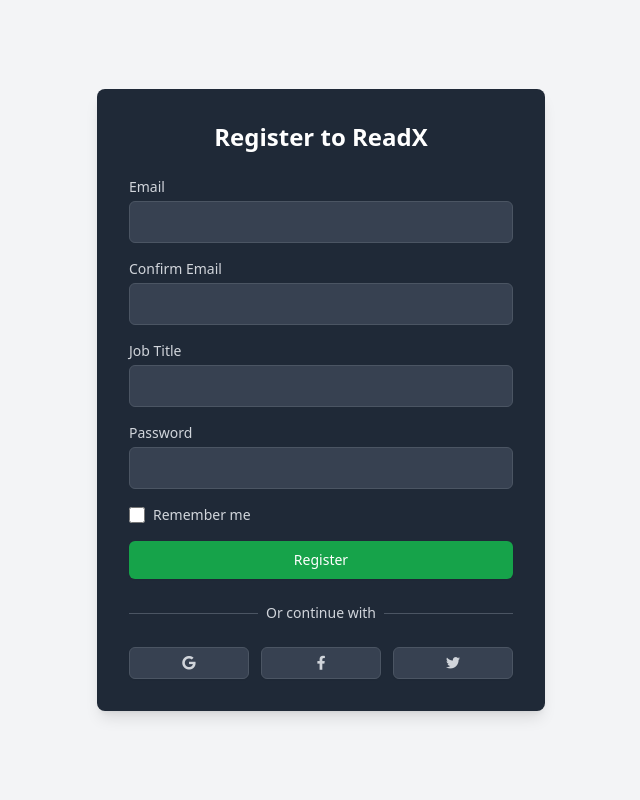
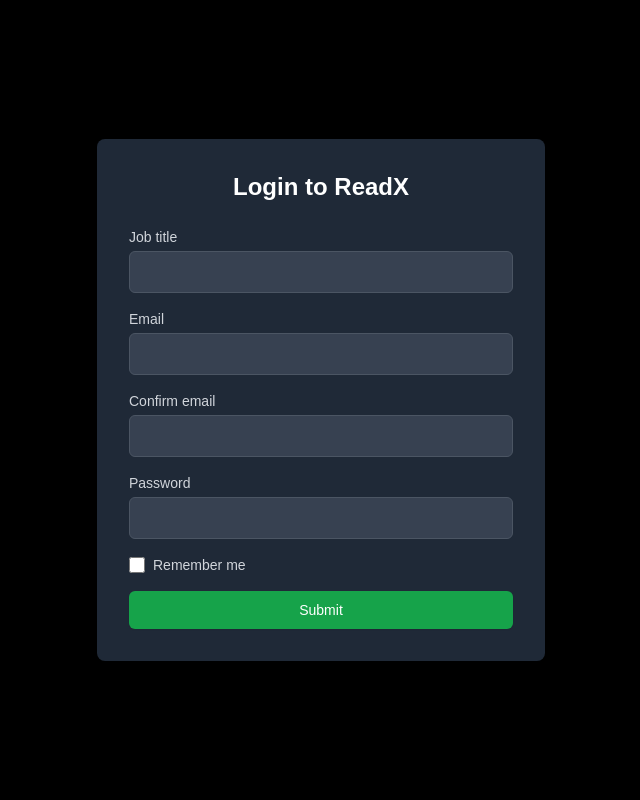
Before and after one commit to MalcolmorianVII/ReadX, a Flask app: template seqsure/app/templates/register.html in a window 1280 px wide. Shown: the whole page, without its empty margins (319-959 px from the left). Run offline with Flask 3, Linux system fonts and the light colour scheme; the template is opened without the code that fills it: most values are stand-ins (such as "Sample title", 1, 10 or a date in 2020); form fields are guessed from the names that the template uses; some libraries are stand-ins or nearby versions.

Commit message:
semantic improvements of register & login templates

```diff
--- a/seqsure/app/templates/register.html
+++ b/seqsure/app/templates/register.html
@@ -1,84 +1,67 @@
-{% extends "base.html" %}
-
+<!DOCTYPE html>
+<html lang="en">
+<head>
     {% block head %}
-    {{ super() }}
+    <meta charset="utf-8" />
+    <meta name="viewport" content="width=device-width, initial-scale=1.0" />
+    <title>Login</title>
+    <script src="https://cdn.tailwindcss.com"></script>
+    <link rel="stylesheet" href="https://cdnjs.cloudflare.com/ajax/libs/font-awesome/5.15.3/css/all.min.css" />
     <style>
-        /* Custom CSS for registration page */
         body {
-            background-color: #000; /* Overriding bg color */
+            background-color: #000;
             color: #fff;
+            font-family: Arial, sans-serif;
         }
     </style>
     {% endblock %}
+</head>
 
+<body class="bg-black text-white flex items-center justify-center min-h-screen">
     {% block body %}
-    <div class="flex items-center justify-center min-h-screen">
     <div class="bg-gray-800 p-8 rounded-lg shadow-lg w-full max-w-md">
-            <!-- Registration Form -->
-            <h2 class="text-2xl font-bold text-center mb-6">Register to ReadX</h2>
-            <form class="space-y-4">
-                <!-- Email Field -->
+        <h2 class="text-2xl font-bold text-center mb-6">Login to ReadX</h2>
+        <form method="POST" class="space-y-4">
+            {% block form %}
+            {{ form.hidden_tag() }} <!-- CSRF protection -->
+
+            <!-- Job Title -->
             <div>
-                    <label for="email" class="block text-sm font-medium text-gray-300">Email</label>
-                    <input type="email" id="email" name="email" class="mt-1 block w-full px-3 py-2 bg-gray-700 border border-gray-600 rounded-md text-gray-300 focus:outline-none focus:ring focus:ring-green-500"/>
+                {{ form.job_title.label(for_='jbt', class_='block text-sm font-medium text-gray-300') }}
+                {{ form.job_title(id="jbt", class="mt-1 block w-full px-3 py-2 bg-gray-700 border border-gray-600 rounded-md text-gray-300 focus:outline-none focus:ring focus:ring-green-500") }}
             </div>
 
-                <!-- Confirm Email Field -->
+            <!-- Email -->
             <div>
-                    <label for="confirm-email" class="block text-sm font-medium text-gray-300">Confirm Email</label>
-                    <input type="email" id="confirm-email" name="confirm-email" class="mt-1 block w-full px-3 py-2 bg-gray-700 border border-gray-600 rounded-md text-gray-300 focus:outline-none focus:ring focus:ring-green-500"/>
+                {{ form.email.label(for_='email', class_='block text-sm font-medium text-gray-300') }}
+                {{ form.email(id="email", class="mt-1 block w-full px-3 py-2 bg-gray-700 border border-gray-600 rounded-md text-gray-300 focus:outline-none focus:ring focus:ring-green-500") }}
             </div>
 
-                <!-- Job Title Field -->
+            <!-- Confirm Email -->
             <div>
-                    <label for="job-title" class="block text-sm font-medium text-gray-300">Job Title</label>
-                    <input type="text" id="job-title" name="job-title" class="mt-1 block w-full px-3 py-2 bg-gray-700 border border-gray-600 rounded-md text-gray-300 focus:outline-none focus:ring focus:ring-green-500"/>
+                {{ form.confirm_email.label(for_='confirm-email', class_='block text-sm font-medium text-gray-300') }}
+                {{ form.confirm_email(id="confirm-email", class="mt-1 block w-full px-3 py-2 bg-gray-700 border border-gray-600 rounded-md text-gray-300 focus:outline-none focus:ring focus:ring-green-500") }}
             </div>
 
-                <!-- Password Field -->
+            <!-- Password -->
             <div>
-                    <label for="password" class="block text-sm font-medium text-gray-300">Password</label>
-                    <input type="password" id="password" name="password" class="mt-1 block w-full px-3 py-2 bg-gray-700 border border-gray-600 rounded-md text-gray-300 focus:outline-none focus:ring focus:ring-green-500"/>
+                {{ form.password.label(for_='password', class_='block text-sm font-medium text-gray-300') }}
+                {{ form.password(id="password", class="mt-1 block w-full px-3 py-2 bg-gray-700 border border-gray-600 rounded-md text-gray-300 focus:outline-none focus:ring focus:ring-green-500") }}
             </div>
 
-                <!-- Remember Me Checkbox -->
+            <!-- Remember Me -->
             <div class="flex items-center">
-                    <input id="remember-me" name="remember-me" type="checkbox" class="h-4 w-4 text-green-500 focus:ring-green-400 border-gray-600 rounded"/>
-                    <label for="remember-me" class="ml-2 block text-sm text-gray-300">Remember me</label>
+                {{ form.remember_me(id="remember_me", class="h-4 w-4 text-green-500 focus:ring-green-400 border-gray-600 rounded") }}
+                {{ form.remember_me.label(for_='remember_me', class_='ml-2 text-sm text-gray-300') }}
             </div>
 
             <!-- Submit Button -->
             <div>
-                    <button type="submit" class="w-full flex justify-center py-2 px-4 border border-transparent rounded-md shadow-sm text-sm font-medium text-white bg-green-600 hover:bg-green-500 focus:outline-none focus:ring-2 focus:ring-offset-2 focus:ring-green-500">
-                        Register
-                    </button>
-                </div>
-            </form>
-
-            <!-- Divider -->
-            <div class="mt-6">
-                <div class="relative">
-                    <div class="absolute inset-0 flex items-center">
-                        <div class="w-full border-t border-gray-600"></div>
-                    </div>
-                    <div class="relative flex justify-center text-sm">
-                        <span class="px-2 bg-gray-800 text-gray-300">Or continue with</span>
-                    </div>
-                </div>
-
-                <!-- Social Media Login -->
-                <div class="mt-6 grid grid-cols-3 gap-3">
-                    <a href="#" class="w-full inline-flex justify-center py-2 px-4 border border-gray-600 rounded-md shadow-sm bg-gray-700 text-sm font-medium text-gray-300 hover:bg-gray-600">
-                        <i class="fab fa-google"></i>
-                    </a>
-                    <a href="#" class="w-full inline-flex justify-center py-2 px-4 border border-gray-600 rounded-md shadow-sm bg-gray-700 text-sm font-medium text-gray-300 hover:bg-gray-600">
-                        <i class="fab fa-facebook-f"></i>
-                    </a>
-                    <a href="#" class="w-full inline-flex justify-center py-2 px-4 border border-gray-600 rounded-md shadow-sm bg-gray-700 text-sm font-medium text-gray-300 hover:bg-gray-600">
-                        <i class="fab fa-twitter"></i>
-                    </a>
-                </div>
-            </div>
-        </div>
+                {{ form.submit(class="w-full flex justify-center py-2 px-4 border border-transparent rounded-md shadow-sm text-sm font-medium text-white bg-green-600 hover:bg-green-500 focus:outline-none focus:ring-2 focus:ring-offset-2 focus:ring-green-500") }}
             </div>
             {% endblock %}
+        </form>
+    </div>
+    {% endblock %}
+</body>
+</html>
```
Also changed, not shown: seqsure/app/templates/Login_form.html (deleted, +0 -73 lines), seqsure/app/templates/login.html (added, +29 -0 lines). Lines whose indentation alone changed are shown as unchanged.
